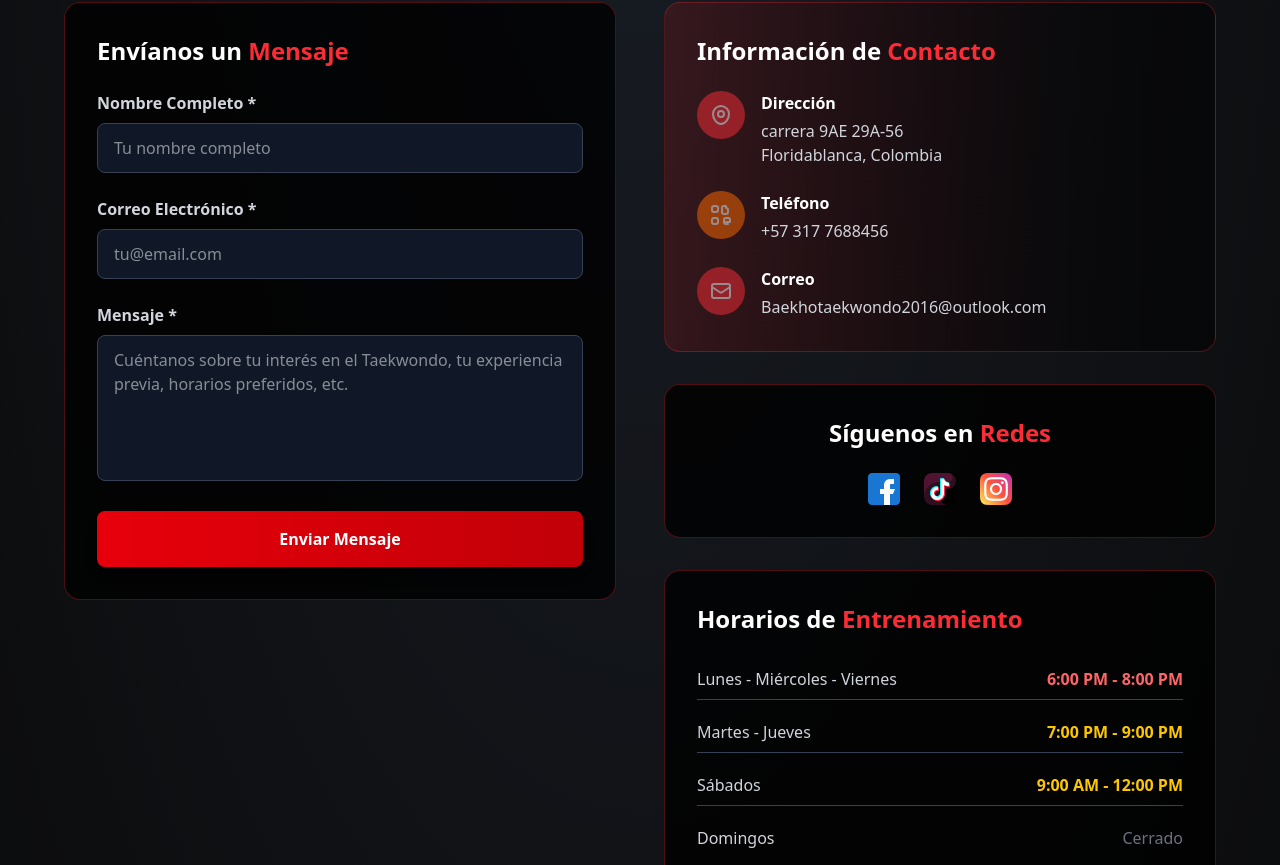
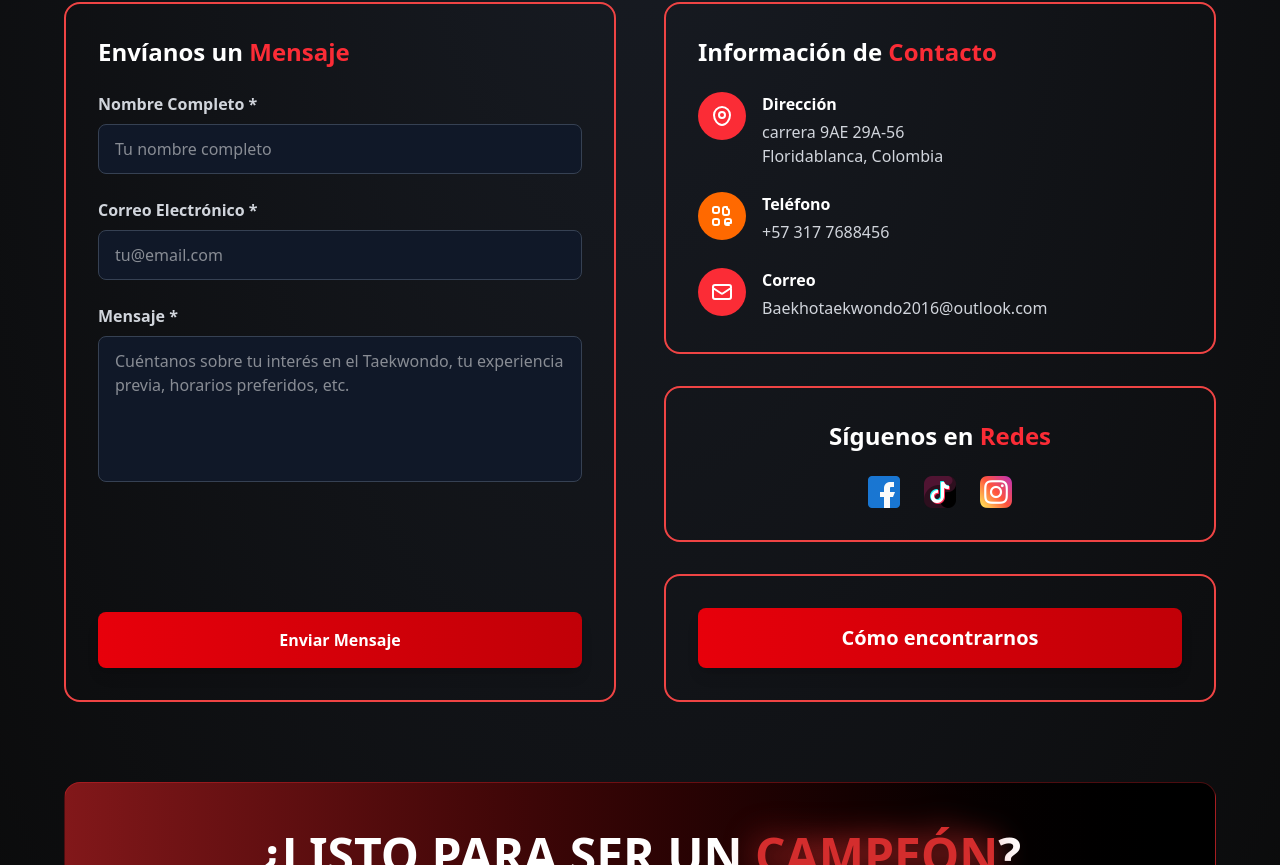
Before and after one commit to Baekho-la-cumbre/Baekho_landing, a React (Vite) app: page / in a window 1280 px wide. Shown: the part 6935-7800 px from the top of the page. Built offline with nearby package versions, Linux system fonts and the light colour scheme.

Commit message:
commit añadiendo el link a google maps y agregando animaciones a contactos

```diff
--- a/src/sections/Contacto/Contacto.jsx
+++ b/src/sections/Contacto/Contacto.jsx
@@ -29,18 +29,58 @@ const ScrollReveal = ({ children, delay = 0 }) => {
   );
 };
 
-// InteractiveCard simple
-const InteractiveCard = ({ children, className = "", glowColor }) => (
+// InteractiveCard con efecto glow y scale en hover
+const InteractiveCard = ({ children, className = "", glowColor = "red" }) => {
+  const [mousePosition, setMousePosition] = React.useState({ x: 0, y: 0 });
+  const [isHovered, setIsHovered] = React.useState(false);
+
+  const handleMouseMove = (e) => {
+    const rect = e.currentTarget.getBoundingClientRect();
+    const x = e.clientX - rect.left;
+    const y = e.clientY - rect.top;
+    setMousePosition({ x, y });
+  };
+
+  const glowColors = {
+    red: "rgba(239, 68, 68, 0.3)",
+    yellow: "rgba(234, 179, 8, 0.3)",
+    orange: "rgba(249, 115, 22, 0.3)",
+  };
+
+  return (
     <div
-    className={
-      `transition-shadow duration-300 hover:shadow-lg hover:shadow-${glowColor || "red"}-500/30 ` +
-      className
-    }
-    style={glowColor ? { boxShadow: `0 0 24px 0 ${glowColor}` } : {}}
+      className={`relative overflow-hidden transition-all duration-300 transform ${
+        isHovered ? "scale-105 border-[2.7px]" : "border-2"
+      } border-red-500 ${className} rounded-2xl`}
+      onMouseMove={handleMouseMove}
+      onMouseEnter={() => setIsHovered(true)}
+      onMouseLeave={() => setIsHovered(false)}
+      style={{
+        background: isHovered
+          ? `radial-gradient(circle at ${mousePosition.x}px ${mousePosition.y}px, ${glowColors[glowColor] || glowColors.red}, transparent 50%)`
+          : "transparent",
+        borderColor: "#ef4444",
+      }}
     >
       {children}
+      {isHovered && (
+        <div
+          className="absolute pointer-events-none transition-opacity duration-300"
+          style={{
+            left: mousePosition.x - 50,
+            top: mousePosition.y - 50,
+            width: 100,
+            height: 100,
+            background: `radial-gradient(circle, ${glowColors[glowColor] || glowColors.red}, transparent 70%)`,
+            borderRadius: "50%",
+            opacity: 0.6,
+            pointerEvents: "none",
+          }}
+        />
+      )}
     </div>
   );
+};
 
 // Iconos simples
 const MapPin = (props) => <svg {...props} fill="none" stroke="currentColor" strokeWidth={2} viewBox="0 0 24 24"><path strokeLinecap="round" strokeLinejoin="round" d="M12 21c-4.418 0-8-5.373-8-10A8 8 0 0112 3a8 8 0 018 8c0 4.627-3.582 10-8 10z" /><circle cx={12} cy={11} r={3} /></svg>;
@@ -64,11 +104,12 @@ const Contacto = () => (
       <div className="grid lg:grid-cols-2 gap-12">
         {/* Formulario */}
         <ScrollReveal delay={200}>
-          <InteractiveCard className="bg-black/80 border border-red-500/30 rounded-2xl p-8">
+          <InteractiveCard className="bg-black/80 border border-red-500/30 rounded-2xl p-8 h-full flex flex-col">
             <h3 className="text-2xl font-bold text-white mb-6">
               Envíanos un <span className="text-red-500">Mensaje</span>
             </h3>
-            <form className="space-y-6">
+            <form className="flex flex-col h-full justify-between flex-1">
+              <div className="flex-grow space-y-6">
                 <div>
                   <label htmlFor="nombre" className="block text-gray-300 font-semibold mb-2">
                     Nombre Completo *
@@ -108,9 +149,10 @@ const Contacto = () => (
                     placeholder="Cuéntanos sobre tu interés en el Taekwondo, tu experiencia previa, horarios preferidos, etc."
                   />
                 </div>
+              </div>
               <button
                 type="submit"
-                className="w-full bg-gradient-to-r from-red-600 to-red-700 hover:from-red-700 hover:to-red-800 text-white font-bold py-4 px-6 rounded-lg transition-all duration-300 transform hover:scale-105 shadow-lg hover:shadow-red-500/25 interactive-btn"
+                className="w-full bg-gradient-to-r from-red-600 to-red-700 hover:from-red-700 hover:to-red-800 text-white font-bold py-4 px-6 rounded-lg transition-all duration-300 transform hover:scale-105 shadow-lg hover:shadow-red-500/25 interactive-btn mt-6"
               >
                 Enviar Mensaje
               </button>
@@ -127,7 +169,7 @@ const Contacto = () => (
               </h3>
               <div className="space-y-6">
                 <div className="flex items-start transform hover:translate-x-2 transition-transform duration-300">
-                  <div className="w-12 h-12 bg-red-500 rounded-full flex items-center justify-center mr-4 flex-shrink-0 animate-pulse">
+                  <div className="w-12 h-12 bg-red-500 rounded-full flex items-center justify-center mr-4 flex-shrink-0">
                     <MapPin className="w-6 h-6 text-white" />
                   </div>
                   <div>
@@ -136,7 +178,7 @@ const Contacto = () => (
                   </div>
                 </div>
                 <div className="flex items-start transform hover:translate-x-2 transition-transform duration-300">
-                  <div className="w-12 h-12 bg-orange-500 rounded-full flex items-center justify-center mr-4 flex-shrink-0 animate-pulse">
+                  <div className="w-12 h-12 bg-orange-500 rounded-full flex items-center justify-center mr-4 flex-shrink-0">
                     <Phone className="w-6 h-6 text-white" />
                   </div>
                   <div>
@@ -145,7 +187,7 @@ const Contacto = () => (
                   </div>
                 </div>
                 <div className="flex items-start transform hover:translate-x-2 transition-transform duration-300">
-                  <div className="w-12 h-12 bg-red-500 rounded-full flex items-center justify-center mr-4 flex-shrink-0 animate-pulse">
+                  <div className="w-12 h-12 bg-red-500 rounded-full flex items-center justify-center mr-4 flex-shrink-0">
                     <Mail className="w-6 h-6 text-white" />
                   </div>
                   <div>
@@ -177,28 +219,15 @@ const Contacto = () => (
           </ScrollReveal>
           {/* Horarios */}
           <ScrollReveal delay={500}>
-            <InteractiveCard className="bg-black/80 border border-red-500/30 rounded-2xl p-8">
-              <h3 className="text-2xl font-bold text-white mb-6">
-                Horarios de <span className="text-red-500">Entrenamiento</span>
-              </h3>
-              <div className="space-y-3">
-                <div className="flex justify-between items-center py-2 border-b border-gray-700 transform hover:translate-x-2 transition-transform duration-300">
-                  <span className="text-gray-300">Lunes - Miércoles - Viernes</span>
-                  <span className="text-red-400 font-semibold">6:00 PM - 8:00 PM</span>
-                </div>
-                <div className="flex justify-between items-center py-2 border-b border-gray-700 transform hover:translate-x-2 transition-transform duration-300">
-                  <span className="text-gray-300">Martes - Jueves</span>
-                  <span className="text-yellow-400 font-semibold">7:00 PM - 9:00 PM</span>
-                </div>
-                <div className="flex justify-between items-center py-2 border-b border-gray-700 transform hover:translate-x-2 transition-transform duration-300">
-                  <span className="text-gray-300">Sábados</span>
-                  <span className="text-yellow-400 font-semibold">9:00 AM - 12:00 PM</span>
-                </div>
-                <div className="flex justify-between items-center py-2 transform hover:translate-x-2 transition-transform duration-300">
-                  <span className="text-gray-300">Domingos</span>
-                  <span className="text-gray-500">Cerrado</span>
-                </div>
-              </div>
+            <InteractiveCard className="bg-black/80 border border-red-500/30 rounded-2xl p-8 flex flex-col items-center">
+              <a
+                href="https://www.google.com/maps/place/CLUB+ACADEMIA+DE+TAEKWONDO+BAEKHO/@7.0779146,-73.0867798,17z/data=!4m15!1m8!3m7!1s0x8e683f7fe821b0b1:0x572b14a9dde32b20!2sLa+Cumbre,+Bucaramanga,+Floridablanca,+Santander!3b1!8m2!3d7.0771402!4d-73.0892245!16s%2Fg%2F1hhx7y362!3m5!1s0x8e683f4005ef85b3:0xabe0ad6590ee3710!8m2!3d7.0779454!4d-73.0867341!16s%2Fg%2F11fkbcdqb5?entry=ttu&g_ep=EgoyMDI1MDYzMC4wIKXMDSoASAFQAw%3D%3D"
+                target="_blank"
+                rel="noopener noreferrer"
+                className="bg-gradient-to-r from-red-600 to-red-700 hover:from-red-700 hover:to-red-800 text-white font-bold py-4 px-10 rounded-lg transition-all duration-300 transform hover:scale-105 shadow-lg text-xl text-center w-full"
+              >
+                Cómo encontrarnos
+              </a>
             </InteractiveCard>
           </ScrollReveal>
         </div>
@@ -208,14 +237,14 @@ const Contacto = () => (
         <div className="mt-20 text-center">
           <div className="bg-gradient-to-r from-red-900 to-black rounded-2xl p-12 border border-red-500/30">
             <h2 className="text-4xl md:text-5xl font-black text-white mb-6">
-              ¿LISTO PARA SER UN <span className="text-yellow-400 drop-shadow-[0_0_16px_#FE5900]">CAMPEÓN</span>?
+              ¿LISTO PARA SER UN <span className="" style={{ color: '#D42D2D', filter: 'drop-shadow(0 0 16px #D42D2D)' }}>CAMPEÓN</span>?
             </h2>
             <p className="text-xl text-gray-300 mb-8">
               Únete a nuestra familia y descubre tu potencial en el Taekwondo
             </p>
             <a
               href="#contacto"
-              className="inline-block bg-gradient-to-r from-yellow-500 to-red-600 hover:from-yellow-600 hover:to-red-700 text-white px-12 py-4 rounded-lg font-bold text-xl transition-all duration-300 transform hover:scale-105 shadow-2xl interactive-btn"
+              className="inline-block bg-gradient-to-r from-[#D42D2D] to-red-700 hover:from-red-700 hover:to-[#D42D2D] text-white px-12 py-4 rounded-lg font-bold text-xl transition-all duration-300 transform hover:scale-105 shadow-2xl interactive-btn"
             >
               Comienza Tu Entrenamiento
             </a>
```
Lines whose indentation alone changed are shown as unchanged.
